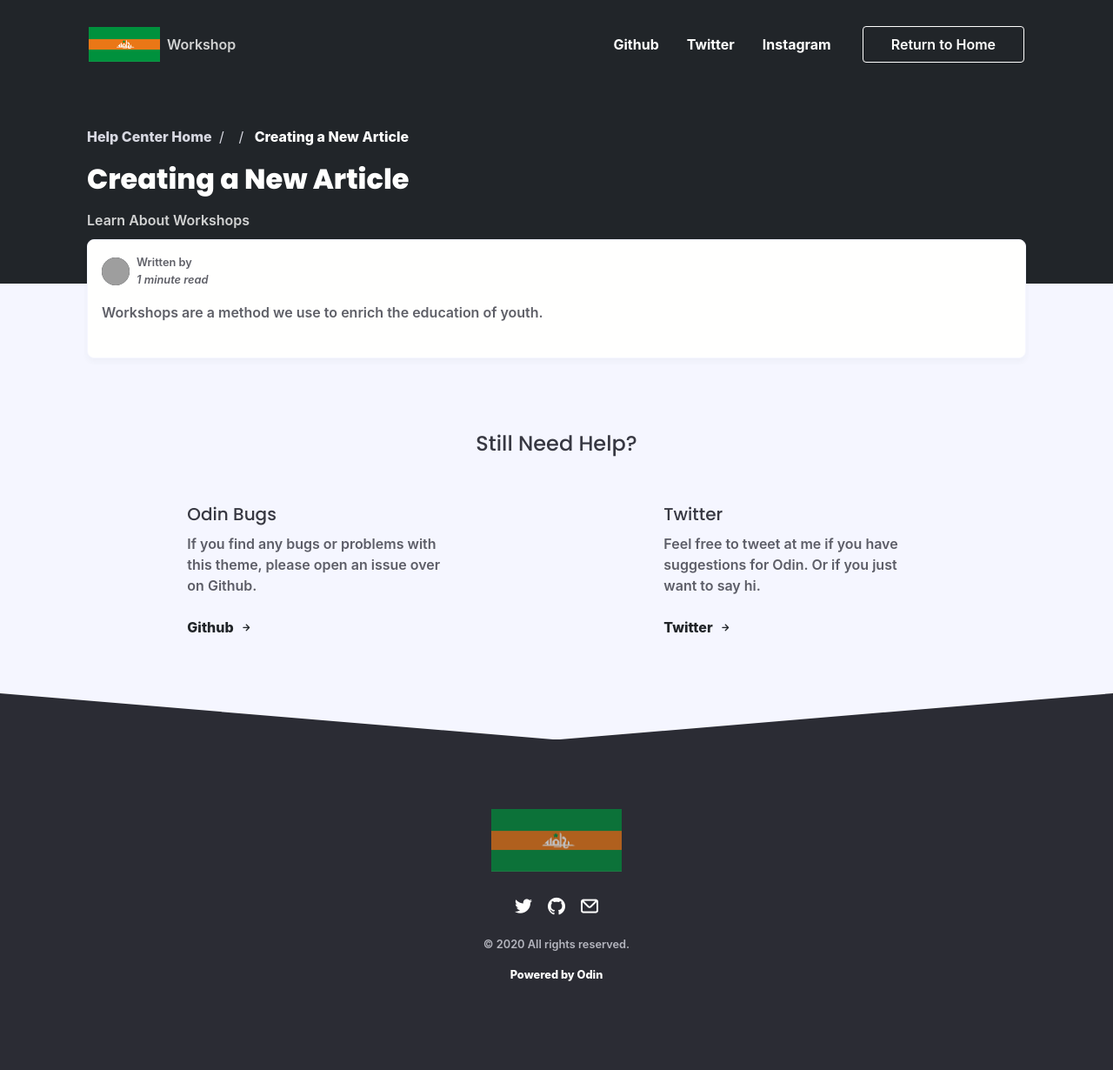
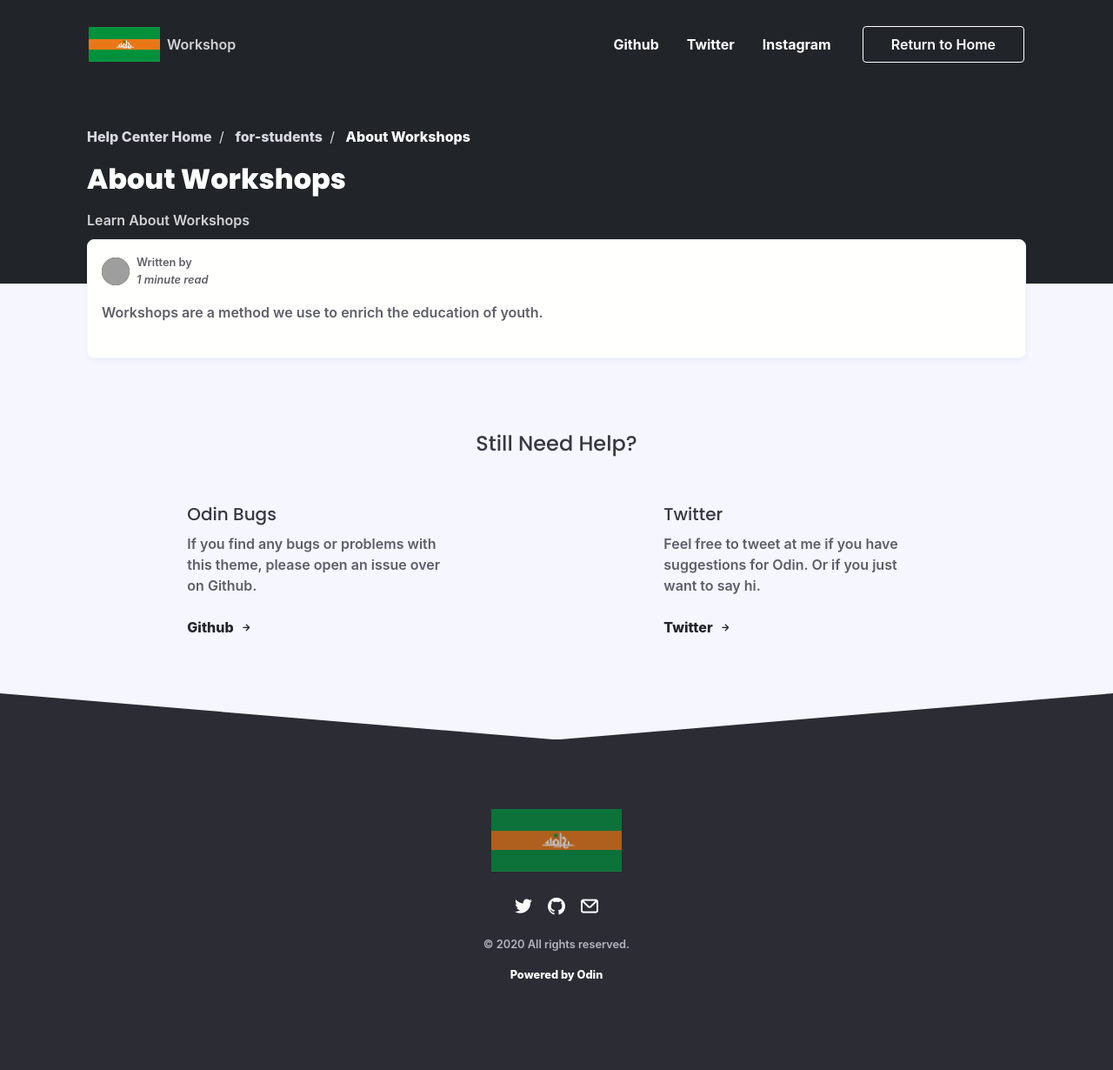
Before and after one commit to JeremyXie123/JeremyXie123.github.io, a Jekyll site: the page built from _posts/For Students/2019-12-20-creating-a-new-article.md, in a window 1280 px wide. Shown: the whole page at 87% size. Built offline with Jekyll 4.4.1, drawn with Linux system fonts in a browser that asks for light colours; nearby versions of some CDN libraries; some web fonts are replaced; comment, search, counter and statistics services are not loaded; grey boxes are pictures that could not be loaded.

Commit message:
change data 3

```diff
--- a/_data/category_list.yml
+++ b/_data/category_list.yml
@@ -2,10 +2,10 @@
 
 
 for-students:
-  name: for students
+  name: for-students
   description: Resources for students
 for-teachers:
-  name: for teachers
+  name: for-teachers
   description: Resources for Teachers
 blog:
   name: blog
--- a/_posts/For Students/2019-12-20-creating-a-new-article.md
+++ b/_posts/For Students/2019-12-20-creating-a-new-article.md
@@ -1,8 +1,8 @@
 ---
 layout: post
-title: "Creating a New Article"
+title: "About Workshops"
 date: 2020-03-06 08:44:38 -0400
-category: For-Students
+category: for-students
 short-description: Learn About Workshops
 ---
 
```
